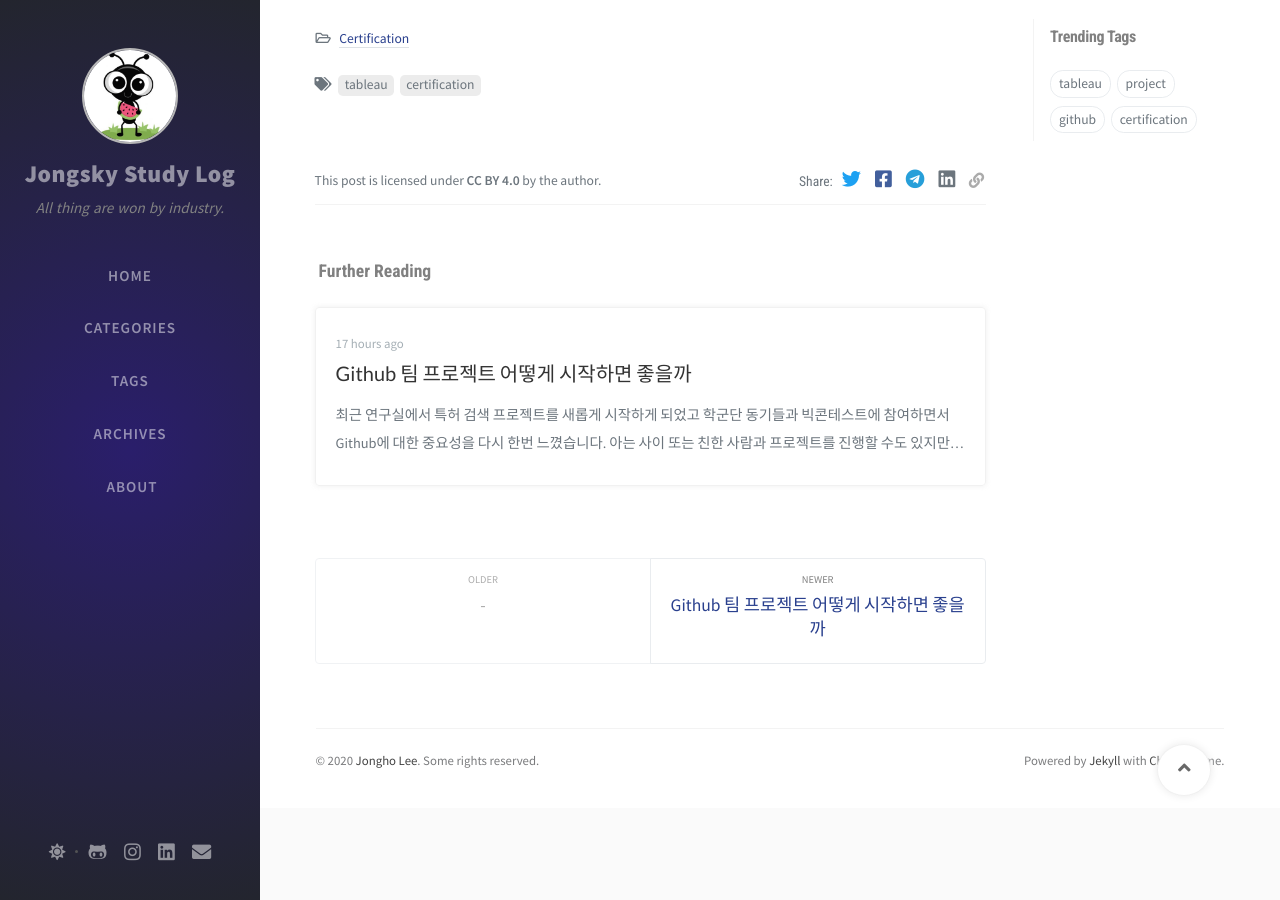
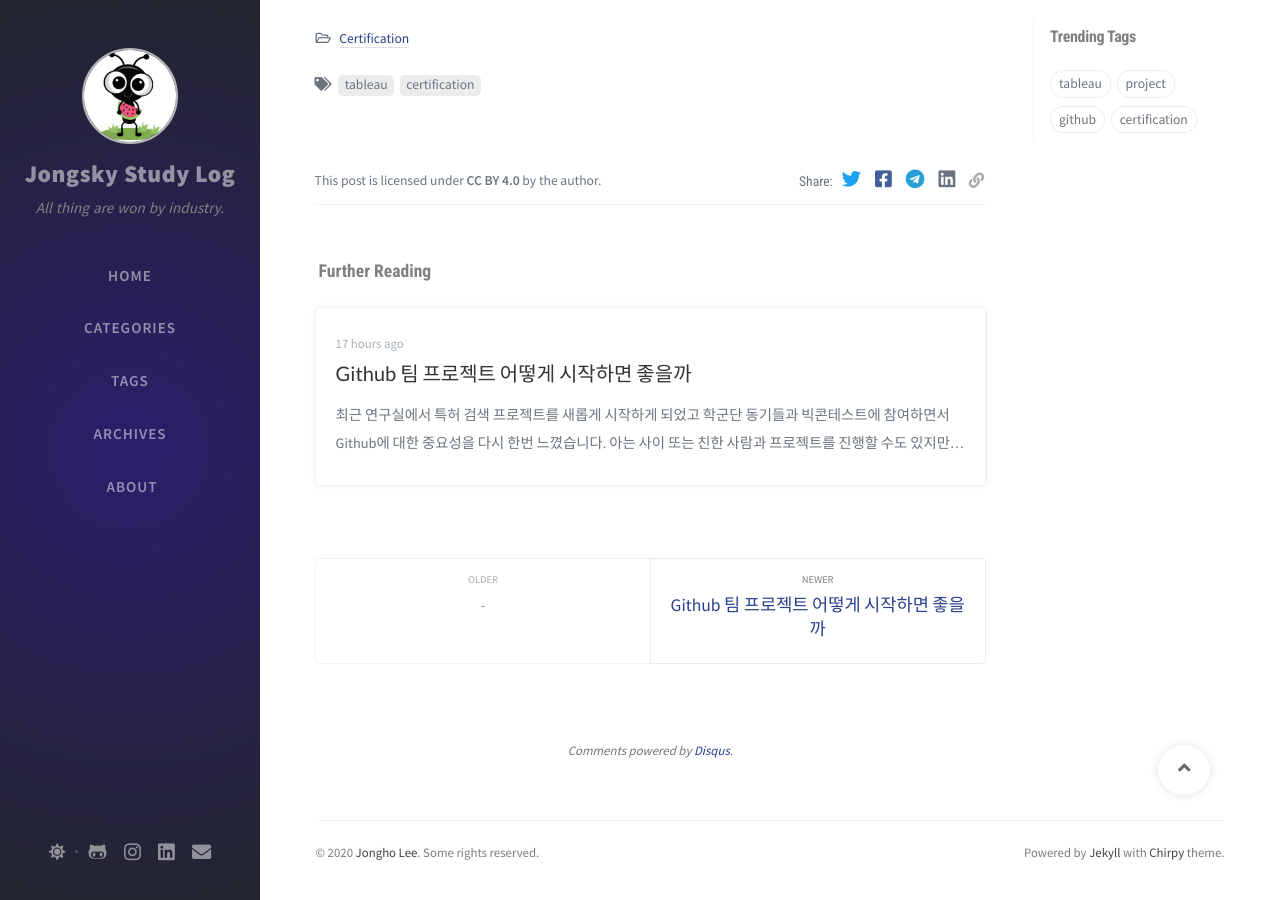
Before and after one commit to epsilon-deltta/Study-Log, a Jekyll site: the page built from _posts/2020-08-09-Tableau-Desktop-Specialist-자격증정리&후기.md, in a window 1280 px wide and 900 px high, scrolled down 3083 px. Built offline with Jekyll 4.4.1, drawn with Linux system fonts in a browser that asks for light colours; nearby versions of some CDN libraries; comment, search, counter and statistics services are not loaded; some of the changed lines change nothing that is shown.

Commit message:
update _config

```diff
--- a/_config.yml
+++ b/_config.yml
@@ -65,8 +65,8 @@
     cache: false  # pv data local cache, good for the users from GFW area.
 
 disqus:
-  comments: false  # boolean type, the global switch for posts comments.
-  shortname: ''    # Fill with your Disqus shortname. › https://help.disqus.com/en/articles/1717111-what-s-a-shortname
+  comments: true  # boolean type, the global switch for posts comments.
+  shortname: 'Study Log'    # Fill with your Disqus shortname. › https://help.disqus.com/en/articles/1717111-what-s-a-shortname
 
 
 # Prefer color scheme setting, available values:
```
